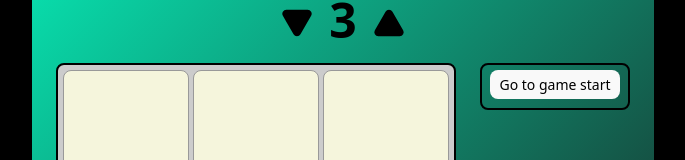
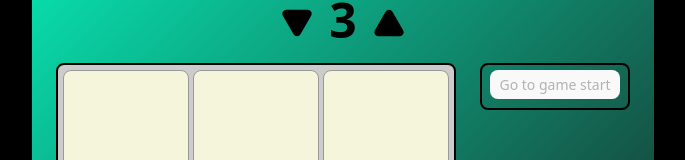
Before and after one commit to Ankhtepot/TicTacToeReactMini, a React (Vite) app: page / in a window 1280 px wide. Shown: the part 261-421 px from the top of the page, without its empty margins (297-982 px from the left). Built offline with nearby package versions, Linux system fonts and the light colour scheme.

Commit message:
reverting colors ofr history button

```diff
--- a/src/components/HistoryList/HistoryList.module.css
+++ b/src/components/HistoryList/HistoryList.module.css
@@ -18,10 +18,5 @@
     margin-bottom: 4px;
     padding: 4px 8px;
     font-size: 14px;
-    color: black;
     cursor: pointer;
-
-    :disabled {
-        color: gray;
-    }
 }
```
